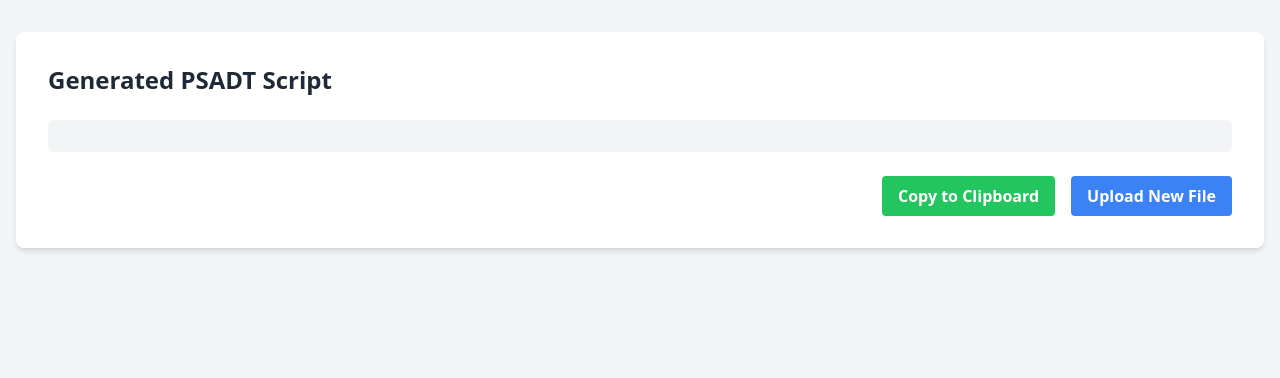
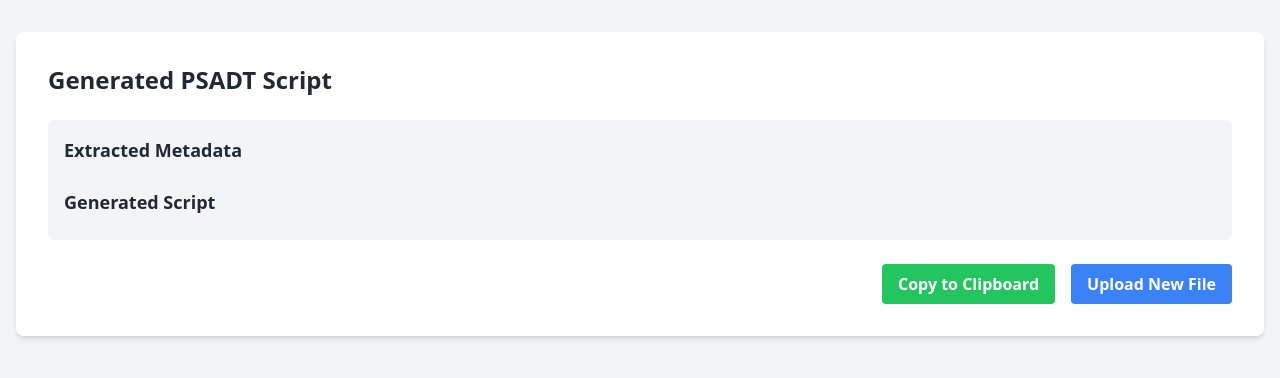
Before and after one commit to alexandergreif/AIPackager_v3, a Flask app: template src/app/templates/detail.html in a window 1280 px wide. Shown: the part 68-446 px from the top of the page. Run offline with Flask 3, Linux system fonts and the light colour scheme; the template is opened without the code that fills it, so the values that code supplies are empty; some libraries are stand-ins or nearby versions.

Commit message:
feat: Display extracted metadata on detail page
- Update the detail route to pass package and metadata to the template.
- Modify the detail.html template to render the extracted metadata in a table.
- This provides a more informative user experience for the current state of the application.

```diff
--- a/src/app/templates/detail.html
+++ b/src/app/templates/detail.html
@@ -6,6 +6,19 @@
 <div class="bg-white p-8 rounded-lg shadow-md">
     <h2 class="text-2xl font-bold mb-6">Generated PSADT Script</h2>
     <div class="bg-gray-100 p-4 rounded-md mb-6">
+        <h3 class="text-lg font-bold mb-2">Extracted Metadata</h3>
+        <table class="table-auto w-full mb-4">
+            <tbody>
+                {% for key, value in metadata.items() %}
+                <tr class="border-b">
+                    <td class="px-4 py-2 font-bold">{{ key }}</td>
+                    <td class="px-4 py-2">{{ value }}</td>
+                </tr>
+                {% endfor %}
+            </tbody>
+        </table>
+
+        <h3 class="text-lg font-bold mb-2">Generated Script</h3>
         <pre class="whitespace-pre-wrap text-sm font-mono">{{ script_content }}</pre>
     </div>
     <div class="flex justify-end space-x-4">
```
Also changed, not shown: src/app/routes.py (+9 -4 lines).
